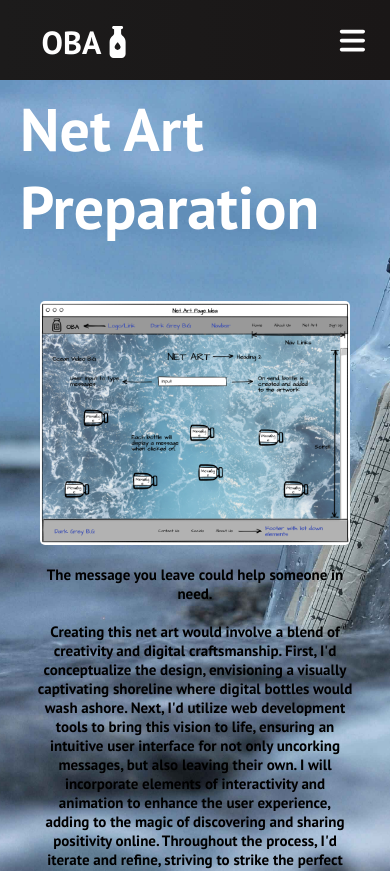
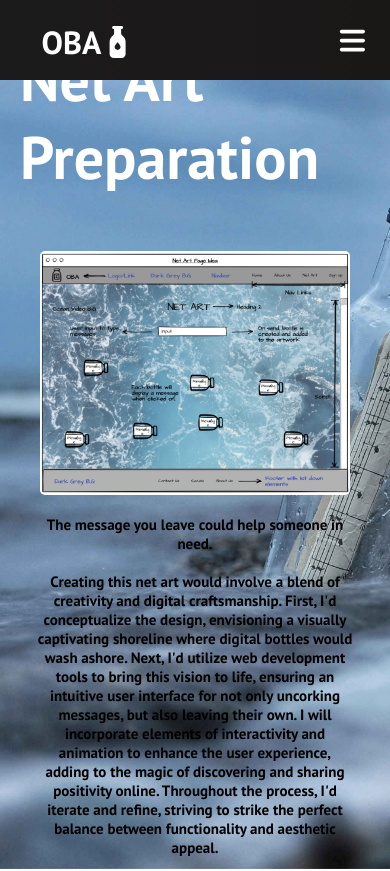
Before and after one commit to TamaraBogdanov/single-page-application, a React (Create React App) app: page /single-page-application/art in a window 390 px wide. Shown: the top 871 px of the page. Built offline with nearby package versions, Linux system fonts and the light colour scheme.

Commit message:
response

```diff
--- a/src/components/AboutPage.css
+++ b/src/components/AboutPage.css
@@ -87,9 +87,13 @@
 }
 
 @media screen and (max-width: 768px) {
+	.about-component {
+		margin-top: -50px;
+	}
+
 	.about-component h2 {
 		font-size: 50px;
-		margin-top: 0;
+		margin-top: 20px;
 	}
 
 	.about-component-content {
@@ -115,9 +119,13 @@
 }
 
 @media (max-width: 480px) {
+	.about-component {
+		margin-top: -50px;
+	}
+
 	.about-component h2 {
 		font-size: 50px;
-		margin-top: 0;
+		margin-top: 20px;
 	}
 
 	.about-component-content {
```
